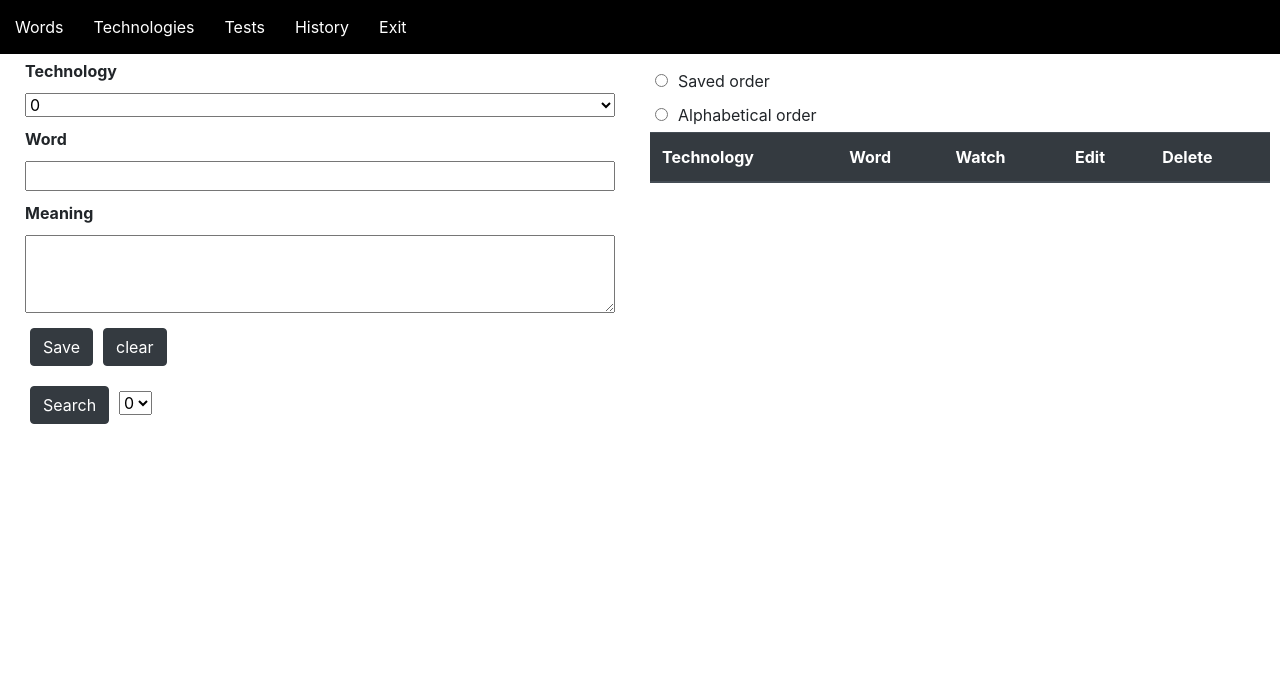
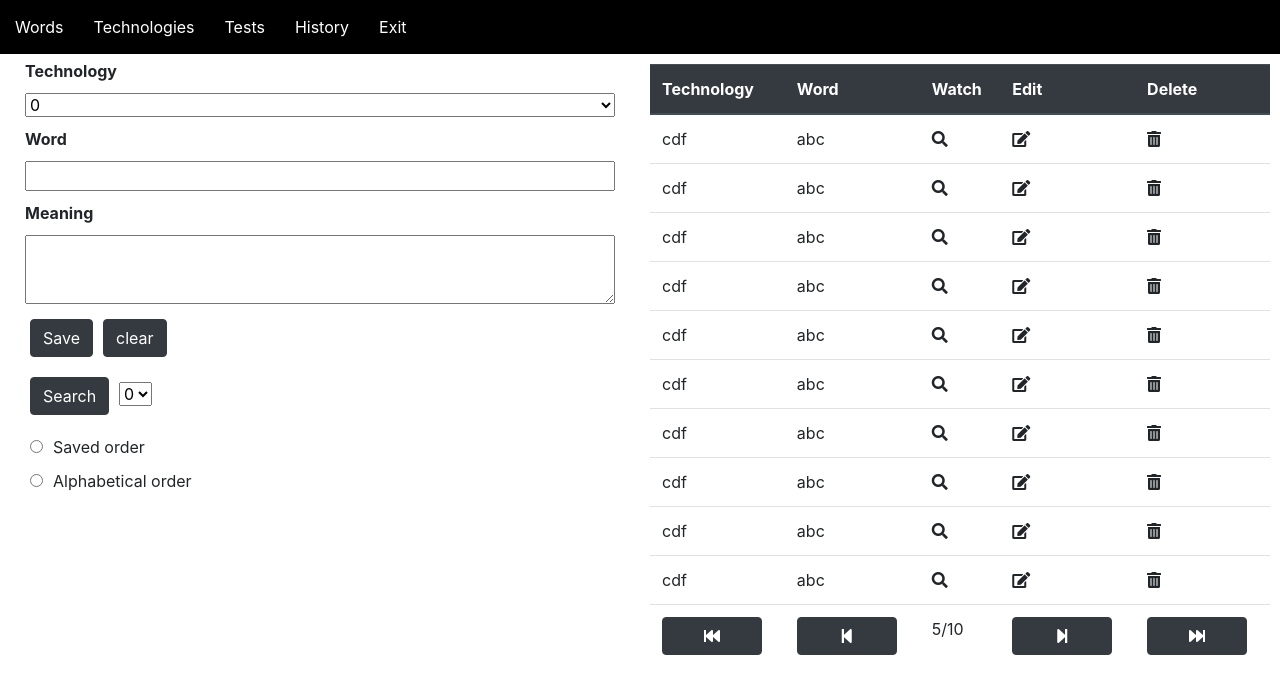
Before and after one commit to andresporras3423/technos-front, a React (Create React App) app: page / in a window 1280 px wide. Shown: the top 694 px of the page. Built offline with nearby package versions, Linux system fonts and the light colour scheme.

Commit message:
add data list

```diff
--- a/public/index.html
+++ b/public/index.html
@@ -24,6 +24,7 @@
       work correctly both with client-side routing and a non-root public URL.
       Learn how to configure a non-root public URL by running `npm run build`.
     -->
+    <link rel="stylesheet" href="https://use.fontawesome.com/releases/v5.7.0/css/all.css" integrity="sha384-lZN37f5QGtY3VHgisS14W3ExzMWZxybE1SJSEsQp9S+oqd12jhcu+A56Ebc1zFSJ" crossorigin="anonymous">
     <link rel="stylesheet" href="https://stackpath.bootstrapcdn.com/bootstrap/4.4.1/css/bootstrap.min.css"
     integrity="sha384-Vkoo8x4CGsO3+Hhxv8T/Q5PaXtkKtu6ug5TOeNV6gBiFeWPGFN9MuhOf23Q9Ifjh" crossorigin="anonymous">
     <title>React App</title>
--- a/src/App.css
+++ b/src/App.css
@@ -90,6 +90,7 @@
 .formContainer{
   display: grid;
   grid-template-columns: 1fr;
+  height: 449px;
 }
 
 .formContainer > *{
@@ -102,6 +103,15 @@
 
 .tableContainer{
   margin: 10px;
+}
+
+/* .fiveColumns{
+  display: grid;
+  grid-template-columns: 1fr 1fr 1fr 1fr 1fr;
+} */
+
+.fiveColumns > * > * {
+  width: 100px;
 }
 
 @media screen and (min-width: 501px) {
--- a/src/components/Words.js
+++ b/src/components/Words.js
@@ -1,4 +1,16 @@
 function Words() {
+    const listWords = [
+        {"word": "abc", "technology": "cdf"},
+        {"word": "abc", "technology": "cdf"},
+        {"word": "abc", "technology": "cdf"},
+        {"word": "abc", "technology": "cdf"},
+        {"word": "abc", "technology": "cdf"},
+        {"word": "abc", "technology": "cdf"},
+        {"word": "abc", "technology": "cdf"},
+        {"word": "abc", "technology": "cdf"},
+        {"word": "abc", "technology": "cdf"},
+        {"word": "abc", "technology": "cdf"}
+    ];
     return (
       <div className="wordDiv">
           <div className="formContainer">
@@ -24,9 +36,7 @@ function Words() {
                   <option value="2">2</option>
               </select>
               </div>
-        </div>
-        <div className="tableContainer">
-            <div className="radioContainer">
+              <div className="radioContainer">
                 <div>
                   <input type="radio" id="saved" name="order" value="0" />
                   <label for="saved">Saved order</label>
@@ -36,8 +46,11 @@ function Words() {
                   <label for="alphabet">Alphabetical order</label>
                 </div>
             </div>
+        </div>
+        <div className="tableContainer">
+
             <div>
-                <table className="table">
+                <table className="table tableContent">
                     <thead className="thead-dark">
                         <tr>
                             <th>Technology</th>
@@ -48,11 +61,47 @@ function Words() {
                         </tr>
                     </thead>
                     <tbody>
-
+                        {
+                            listWords.map(
+                                (word)=>(
+                                    <tr>
+                                        <td>{word.technology}</td>
+                                        <td>{word.word}</td>
+                                        <td><i class="fas fa-search"></i></td>
+                                        <td><i class="fas fa-edit"></i></td>
+                                        <td><i class="fas fa-trash-alt"></i></td>
+                                    </tr>
+                                )
+                            )
+                        }
                     </tbody>
-                    <tfooter>
-
-                    </tfooter>
+                    <tfoot>
+                        <tr className="fiveColumns">
+                            <td>
+                            <button className="btn btn-dark">
+                        <i className="fas fa-fast-backward"></i>
+                        </button>
+                            </td>
+                            <td>
+                            <button className="btn btn-dark">
+                        <i className="fas fa-step-backward"></i>
+                        </button>
+                            </td>
+                            <td>
+                            <span>5/10</span>
+                            </td>
+                            <td>
+                            <button className="btn btn-dark">
+                        <i className="fas fa-step-forward"></i>
+                        </button>
+                            </td>
+                            <td>
+                            <button className="btn btn-dark">
+                        <i className="fas fa-fast-forward"></i>
+                        </button>
+                            </td>
+                        </tr>
+                    </tfoot>
                 </table>
             </div>
         </div>
```
